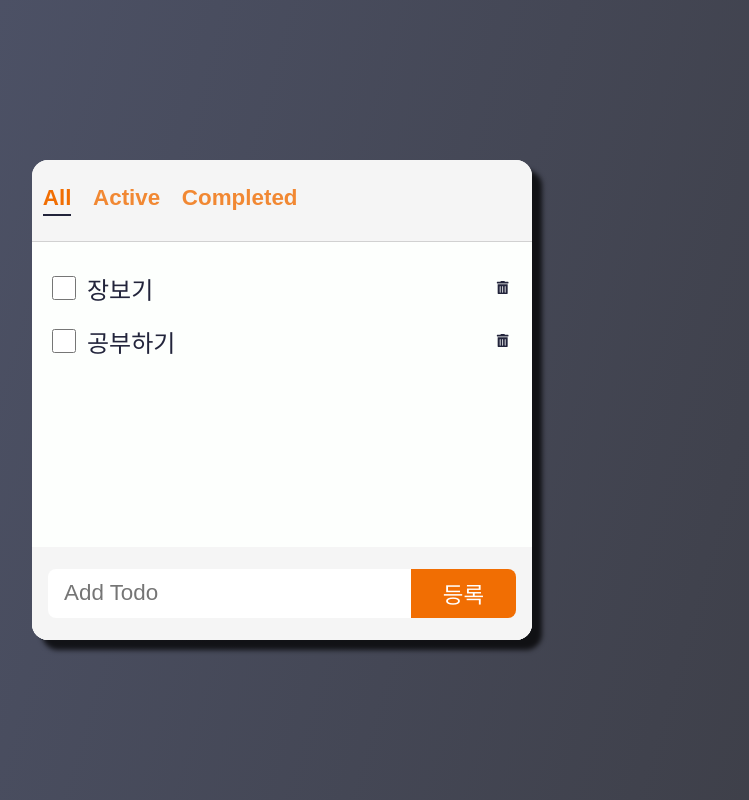
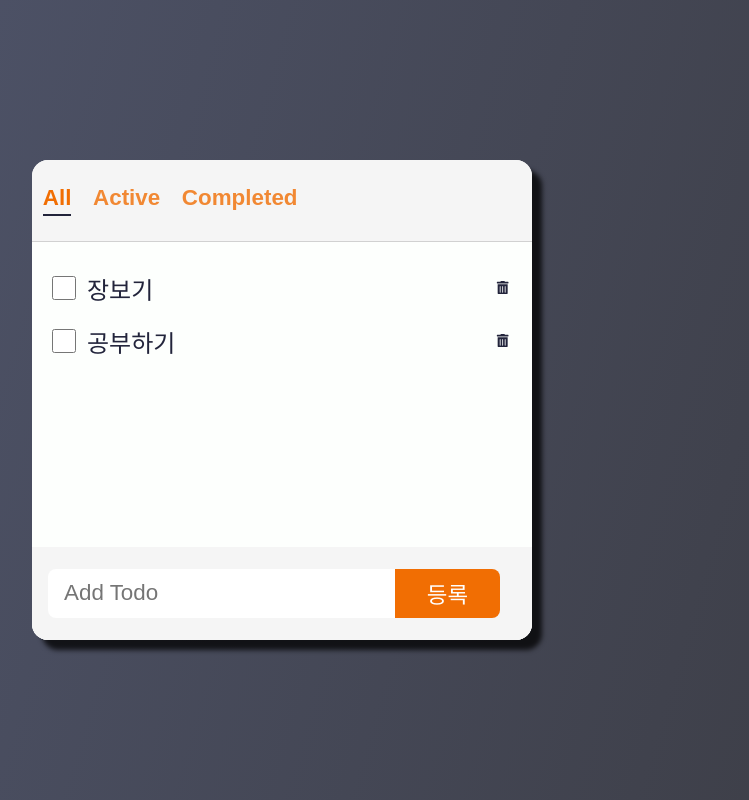
Before and after one commit to hangueira/todolist, a React (Create React App) app: page / in a window 1280 px wide. Shown: the whole page, without its empty margins (358-1107 px from the left). Built offline with nearby package versions, Linux system fonts and the light colour scheme.

Commit message:
[ADDED] - input box css

```diff
--- a/src/components/AddTodo/AddTodo.module.css
+++ b/src/components/AddTodo/AddTodo.module.css
@@ -2,6 +2,7 @@
   width: 100%;
   display: flex;
   padding: 1.4rem 1rem;
+
   background-color: var(--color-bg-dark);
 }
 
@@ -22,6 +23,7 @@
   font-weight: blod;
   font-size: 1.4rem;
   padding: 0 2rem;
+  margin: 0 1rem 0 0;
   border-top-right-radius: 8px;
   border-bottom-right-radius: 8px;
 }
```
